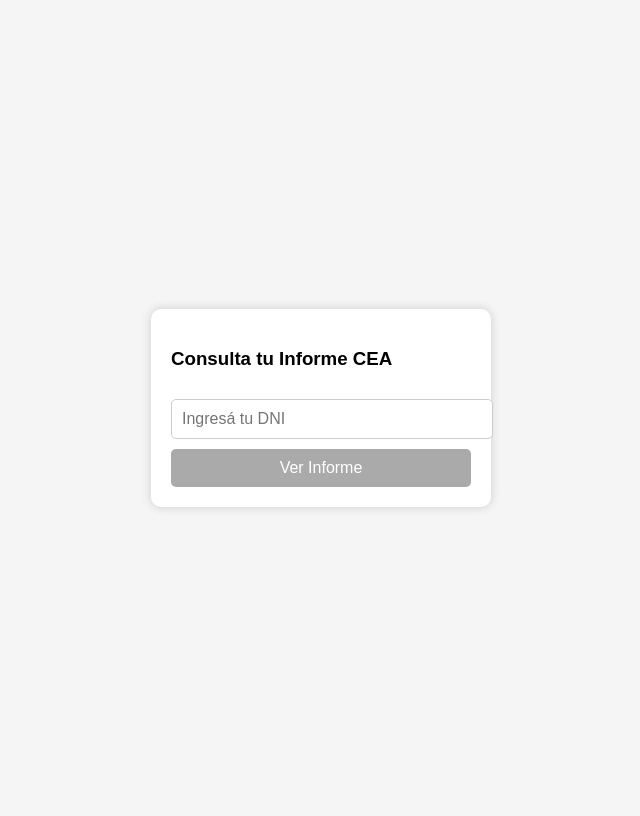
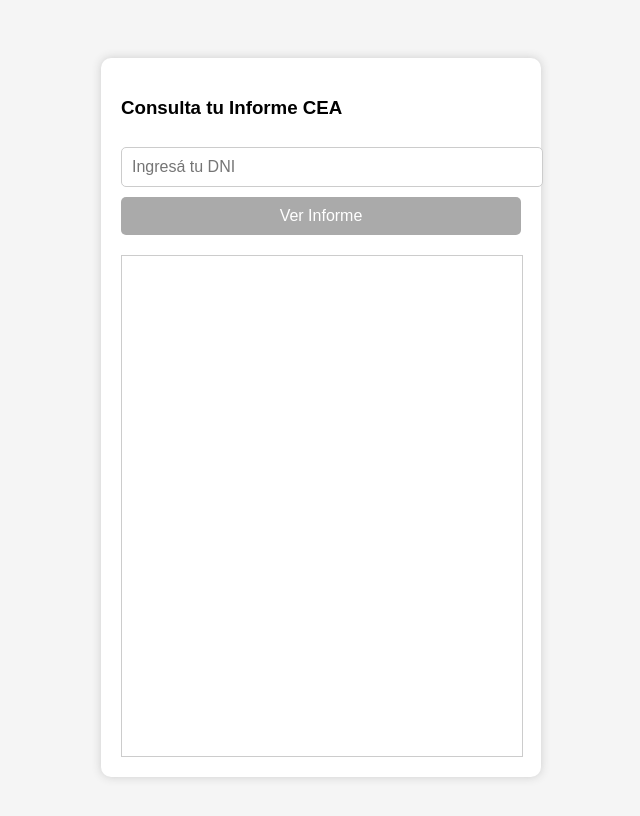
Before and after one commit to turnoxok/verax, a website: page experto.html in a window 1280 px wide. Shown: the whole page, without its empty margins (319-959 px from the left). Drawn offline with Linux system fonts and the light colour scheme.

Commit message:
Update experto.html

```diff
--- a/experto.html
+++ b/experto.html
@@ -10,15 +10,15 @@
     background: #f5f5f5;
     display: flex;
     justify-content: center;
-    align-items: center;
-    height: 100vh;
+    align-items: flex-start;
+    padding-top: 50px;
   }
   #container {
     background: #fff;
     padding: 20px;
     border-radius: 10px;
     box-shadow: 0 0 10px #ccc;
-    width: 300px;
+    width: 400px;
   }
   input, button {
     width: 100%;
@@ -38,6 +38,13 @@
     background: #aaa;
     cursor: not-allowed;
   }
+  #iframeContainer {
+    margin-top: 20px;
+    width: 100%;
+    height: 500px;
+    border: 1px solid #ccc;
+  }
+  iframe { width: 100%; height: 100%; border: none; }
 </style>
 </head>
 <body>
@@ -46,14 +53,17 @@
   <h3>Consulta tu Informe CEA</h3>
   <input type="text" id="dni" placeholder="Ingresá tu DNI" maxlength="8">
   <button id="verInforme" disabled>Ver Informe</button>
+  <div id="iframeContainer">
+    <iframe id="ceaIframe"></iframe>
+  </div>
 </div>
 
 <script>
 const dniInput = document.getElementById('dni');
 const verBtn = document.getElementById('verInforme');
+const ceaIframe = document.getElementById('ceaIframe');
 
 dniInput.addEventListener('input', () => {
-  // Habilita el botón solo si el DNI tiene 7 u 8 dígitos
   verBtn.disabled = !/^\d{7,8}$/.test(dniInput.value);
 });
 
@@ -67,9 +77,8 @@ verBtn.addEventListener('click', async () => {
     const data = await res.json();
     const token = data.token;
 
-    // Abre la función openCEA que usará tu usuario/clave y el DNI
-    const urlCEA = `/openCEA?token=${token}&dni=${dni}`;
-    window.open(urlCEA, '_blank');
+    // Carga el informe en el iframe en la misma página
+    ceaIframe.src = `/openCEA?token=${token}&dni=${dni}`;
   } catch (err) {
     alert('Error al generar el informe. Probá nuevamente más tarde.');
     console.error(err);
```
